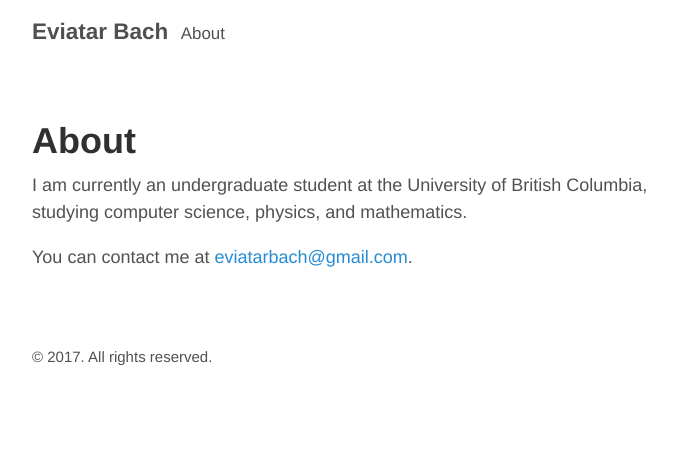
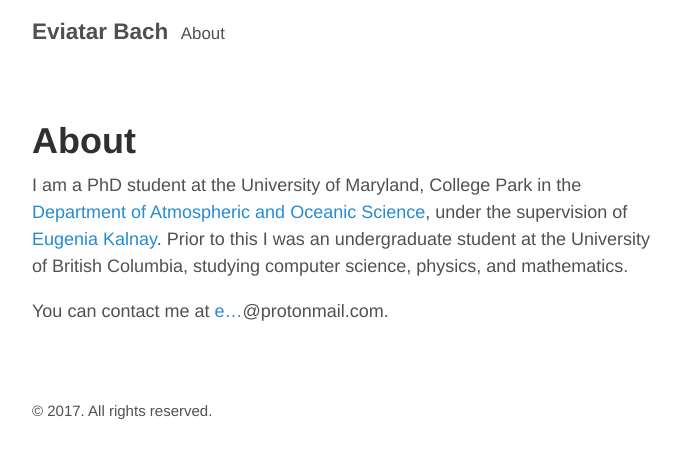
Before and after one commit to eviatarbach/website_old, a Jekyll site: the page built from about.md, in a window 1280 px wide. Shown: the top 458 px of the page, without its empty margins (293-974 px from the left). Built offline with Jekyll 4.4.1, drawn with Linux system fonts in a browser that asks for light colours.

Commit message:
Update about.md

```diff
--- a/about.md
+++ b/about.md
@@ -3,6 +3,6 @@ layout: page
 title: About
 ---
 
-I am currently an undergraduate student at the University of British Columbia, studying computer science, physics, and mathematics.
+I am a PhD student at the University of Maryland, College Park in the <a href="https://www.atmos.umd.edu/">Department of Atmospheric and Oceanic Science</a>, under the supervision of <a href="http://www.atmos.umd.edu/~ekalnay/">Eugenia Kalnay</a>. Prior to this I was an undergraduate student at the University of British Columbia, studying computer science, physics, and mathematics.
 
-You can contact me at <a href="mailto:eviatarbach@gmail.com">eviatarbach@gmail.com</a>.
+You can contact me at <a href="http://www.google.com/recaptcha/mailhide/d?k=01wdI1TNx7y_plT6RZB8pIUQ==&amp;c=y9h2L02zCq1HdVKmomXkV0gP-htk0BBh-9Y4Egw4eo8=" onclick="window.open('http://www.google.com/recaptcha/mailhide/d?k\x3d01wdI1TNx7y_plT6RZB8pIUQ\x3d\x3d\x26c\x3dy9h2L02zCq1HdVKmomXkV0gP-htk0BBh-9Y4Egw4eo8\x3d', '', 'toolbar=0,scrollbars=0,location=0,statusbar=0,menubar=0,resizable=0,width=500,height=300'); return false;" title="Reveal this e-mail address">e...</a>@protonmail.com.
```
